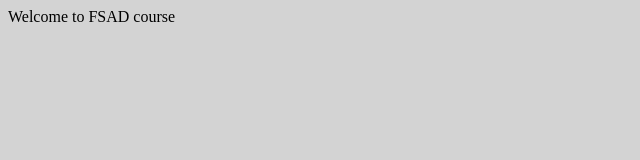
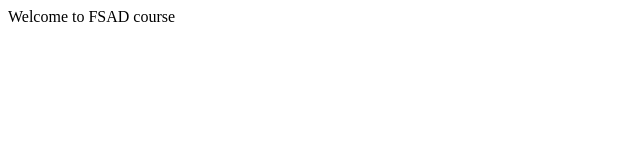
Before and after one commit to SaiShankar2006/fsadgitproject1, a plain HTML site: page index.html in a window 1280 px wide. Shown: the whole page, without its empty margins (0-640 px from the left). Drawn offline with Linux system fonts and the light colour scheme.

Commit message:
Revert "modfied index.html"
This reverts commit 5d129e3c896d13799ab957314eedb85fbb29d78e.

```diff
--- a/index.html
+++ b/index.html
@@ -2,8 +2,6 @@
 <html lang="en">
   <head>
     <meta charset="utf-8">
-    <meta name="viewport" content="width=device-width, initial-scale=1.0">
-    <link rel="stylesheet" href="css/style.css">
     <title>title</title>
   </head>
   <body>
```
